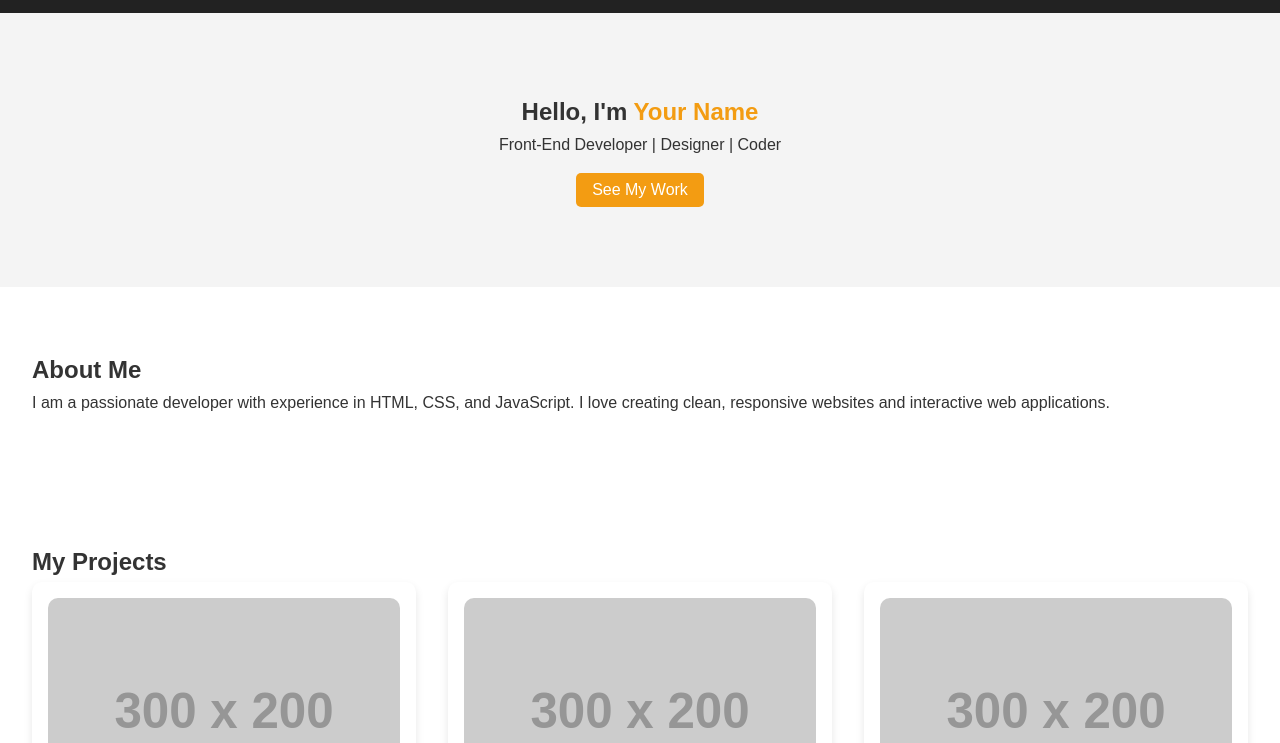
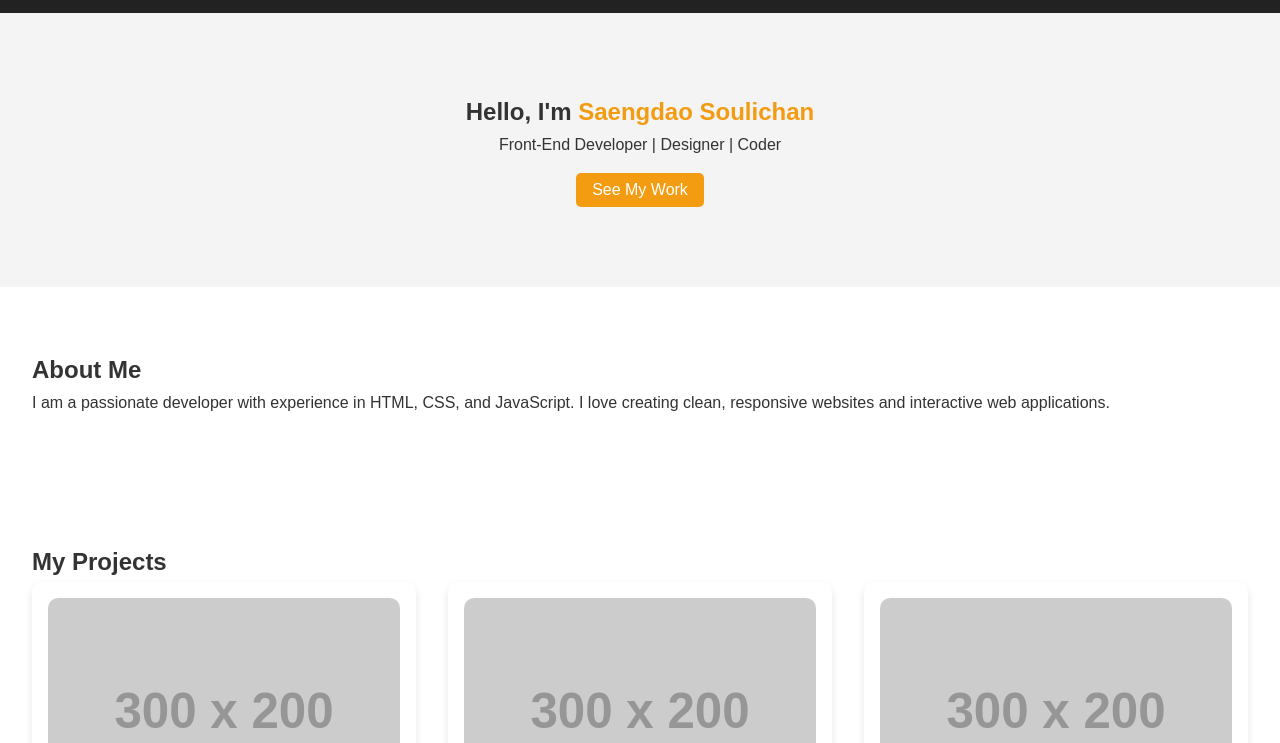
Before and after one commit to bear812/git_actions, a plain HTML site: page index.html in a window 1280 px wide. Shown: the part 57-800 px from the top of the page. Drawn offline with Linux system fonts and the light colour scheme; placeholder pictures from the web are drawn by us.

Commit message:
change my name

```diff
--- a/index.html
+++ b/index.html
@@ -19,7 +19,7 @@
   </header>
 
   <section id="hero">
-    <h2>Hello, I'm <span>Your Name</span></h2>
+    <h2>Hello, I'm <span>Saengdao Soulichan</span></h2>
     <p>Front-End Developer | Designer | Coder</p>
     <button onclick="scrollToSection('projects')">See My Work</button>
   </section>
```
